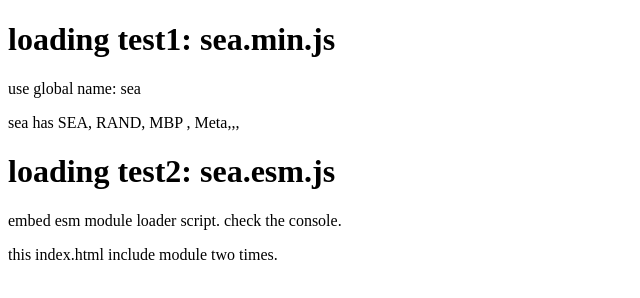
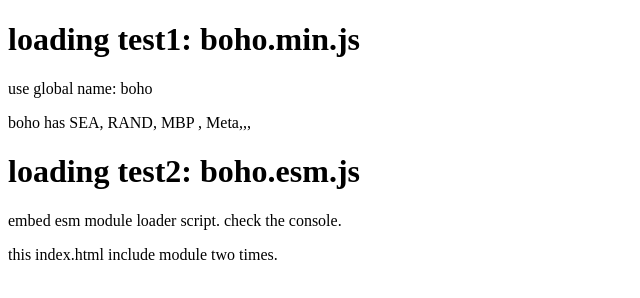
Before and after one commit to remocons/boho, a website: page test-browser/index.html in a window 1280 px wide. Shown: the whole page, without its empty margins (0-640 px from the left). Drawn offline with Linux system fonts and the light colour scheme.

Commit message:
new name

```diff
--- a/test-browser/index.html
+++ b/test-browser/index.html
@@ -7,15 +7,15 @@
   <title>Document</title>
 </head>
 <body>
-  <h1>loading test1: sea.min.js</h1>
-  <p>use global name:  sea </p>
-  <p>sea has SEA, RAND, MBP , Meta,,, </p>
-  <h1>loading test2: sea.esm.js</h1>
+  <h1>loading test1: boho.min.js</h1>
+  <p>use global name:  boho </p>
+  <p>boho has SEA, RAND, MBP , Meta,,, </p>
+  <h1>loading test2: boho.esm.js</h1>
   <p>embed esm module loader script.  check the console.</p>
   <p>this index.html include module  two times. </p>
-  <script src="../dist/sea.min.js"></script>
+  <script src="../dist/boho.min.js"></script>
   <script type="module">
-    import {SEA, MBP ,sha256 } from "../dist/sea.esm.js"
+    import {SEA, MBP ,sha256 } from "../dist/boho.esm.js"
     console.log('SEA', SEA)
     console.log('sha256.hash("hi")', sha256.hash('hi'))
     console.log('MBP', MBP.Buffer.alloc(33))
```
Also changed, not shown: package.json (+12 -11 lines), test/AUTH_process.js (+1 -1 lines), test/ENC_PACK.js (+1 -1 lines), test/RAND.js (+1 -1 lines), dist/boho.cjs (renamed from dist/sea.cjs), dist/boho.esm.js, dist/boho.min.js (added), dist/boho.mjs (renamed from dist/sea.mjs), dist/sea.min.js (deleted), 4 other files.
